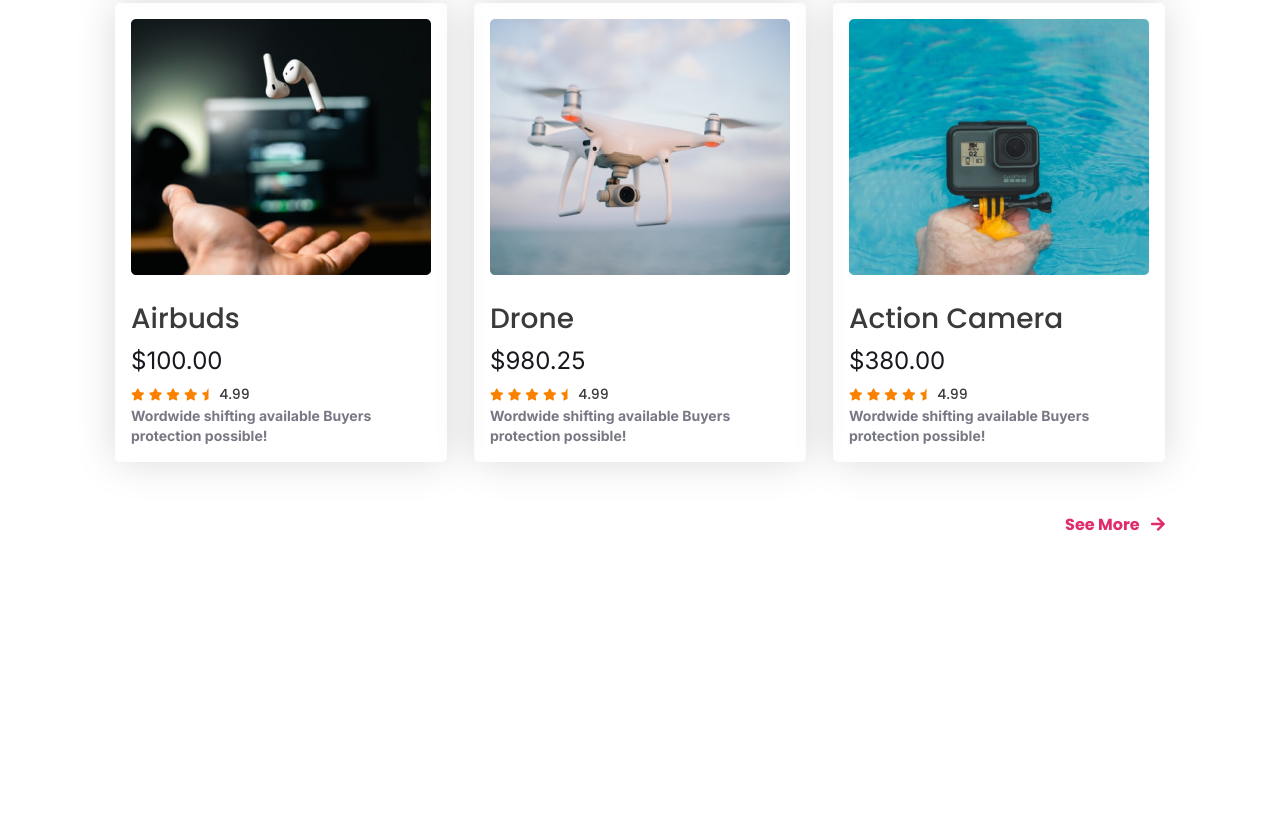
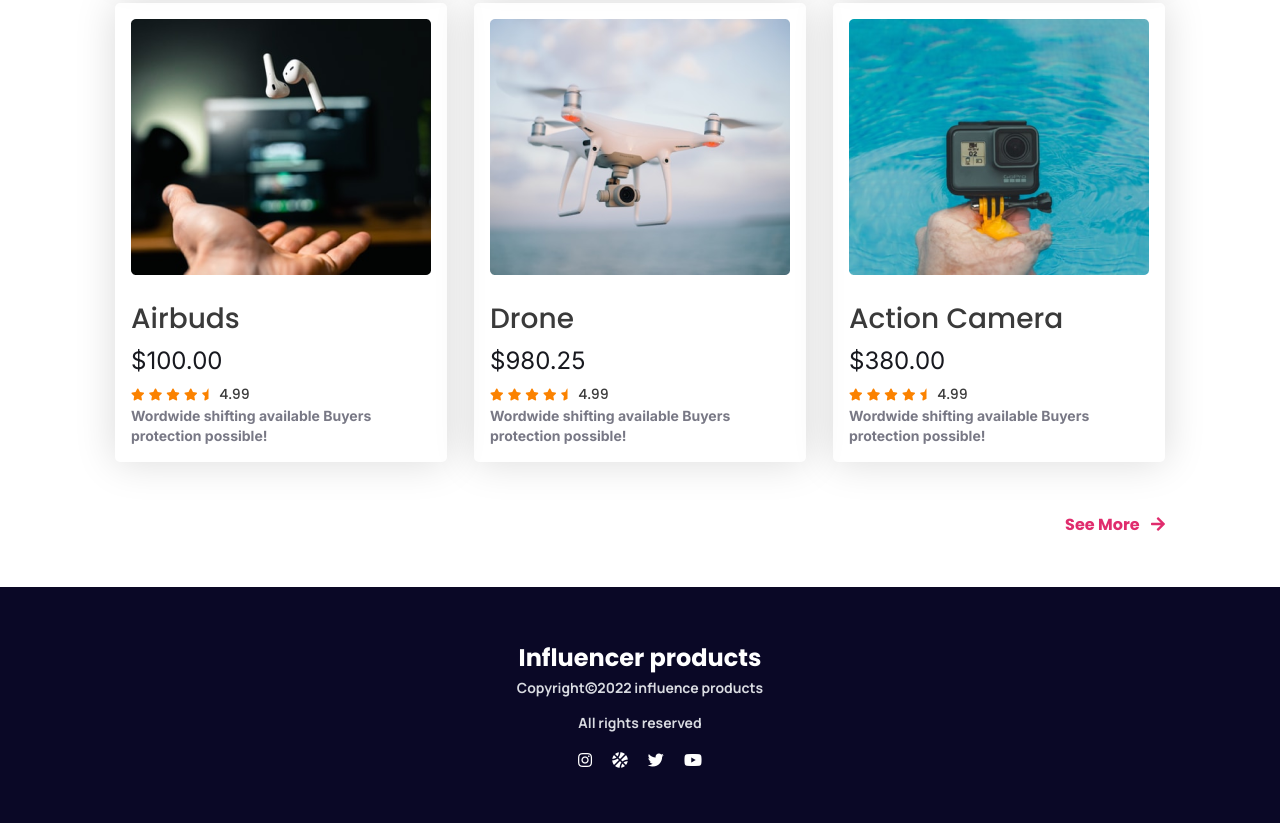
Before and after one commit to omarfurkan/inflluencer-product, a plain HTML site: page index.html in a window 1280 px wide. Shown: the part 1833-2656 px from the top of the page. Before the commit the page ends 2420 px from the top, so only its background shows below. Drawn offline with Linux system fonts and the light colour scheme.

Commit message:
footer part done

```diff
--- a/index.html
+++ b/index.html
@@ -220,7 +220,23 @@
                 </div>
                 <a href="#">See More <i class="fas fa-arrow-right"></i></a>
             </section>
+            <section class="Customer-feedback-part">
+
+            </section>
         </main>
     </div>
+    <footer>
+        <div class="footer-part">
+            <h3>Influencer products</h3>
+            <p>Copyright&#169;2022 influence products</p>
+            <p>All rights reserved</p>
+            <div class="social-icon">
+                <i class="fab fa-instagram"></i>
+                <i class="fas fa-basketball-ball"></i>
+                <i class="fab fa-twitter"></i>
+                <i class="fab fa-youtube"></i>
+            </div>
+        </div>
+    </footer>
 </body>
 </html>
--- a/styles/style.css
+++ b/styles/style.css
@@ -163,4 +163,36 @@ hr {
 .collection-part a i {
   margin-left: 8px;
 }
-/*  */
+
+/* footer */
+
+.footer-part {
+  padding-top: 50px;
+  padding-bottom: 50px;
+  background-color: #0a0826;
+  text-align: center;
+  color: #ffffff;
+}
+
+.footer-part h3 {
+  font-size: 24px;
+  font-weight: bold;
+  margin-top: 3px;
+  margin-bottom: 3px;
+}
+.footer-part p {
+  font-size: 14px;
+  font-weight: bold;
+  color: #d9dbe1;
+  font-family: "Manrope", sans-serif;
+  margin-top: 0px;
+  margin-bottom: 16px;
+}
+
+.footer-part i {
+  margin-left: 16px;
+}
+
+.footer-part i:first-child {
+  margin-left: 0px;
+}
```
